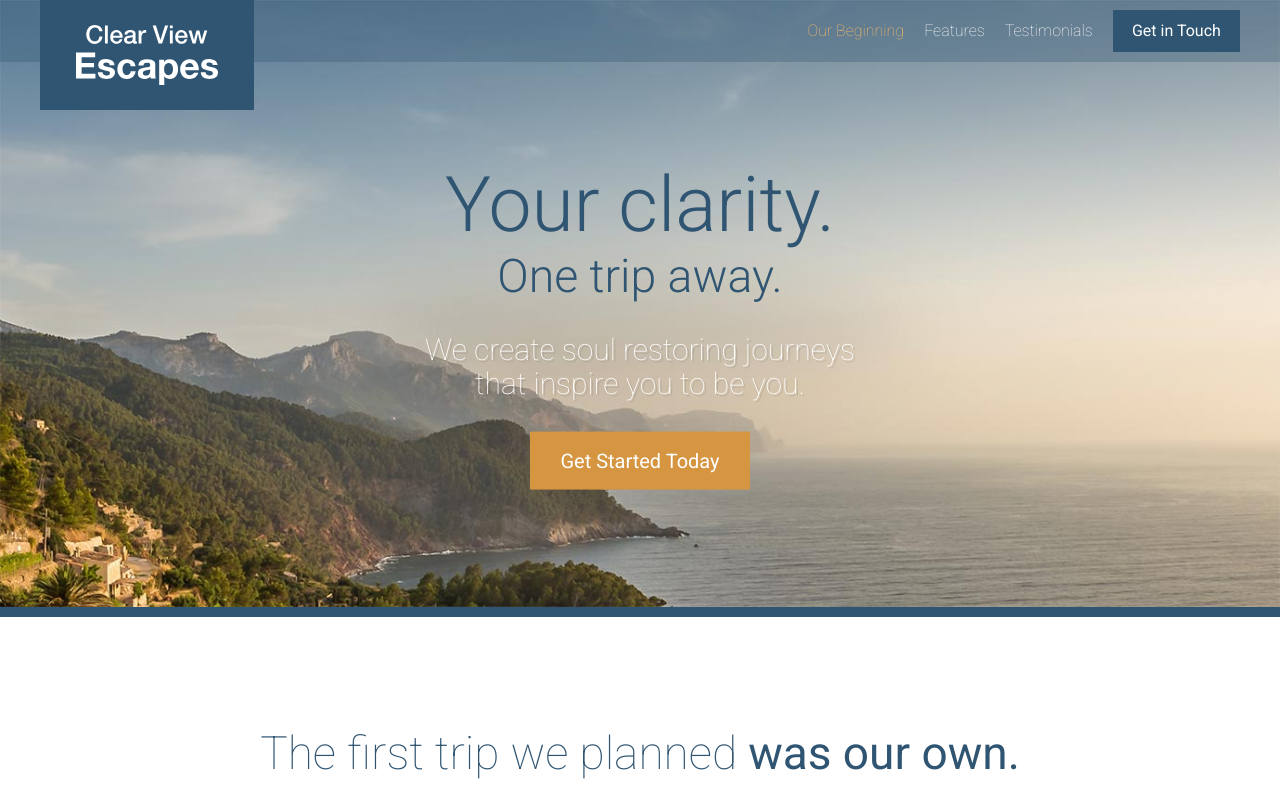
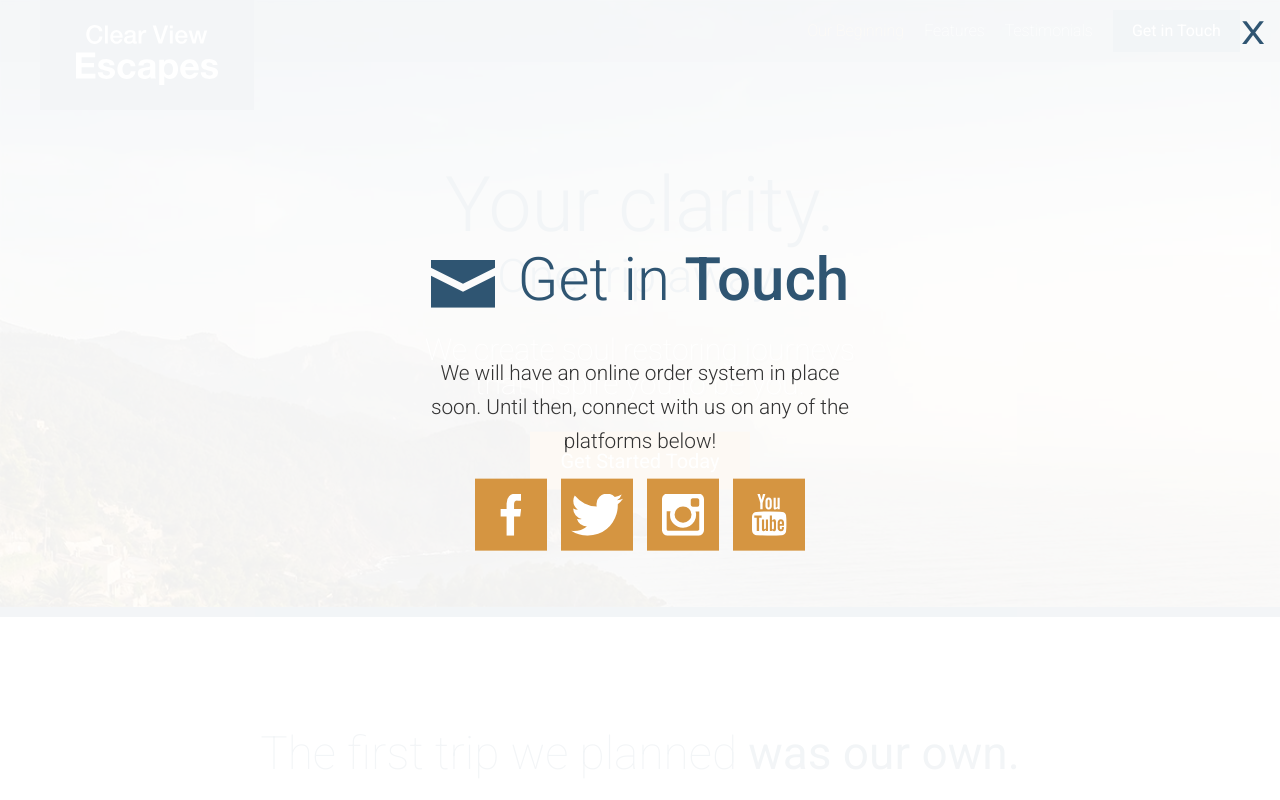
Before and after one commit to zeroFruit/workflow-p, a website: page app/index.html in a window 1280 px wide. Both pictures are taken after a click on the link "Get Started Today". Shown: the top 800 px of the page. Drawn offline with Linux system fonts and the light colour scheme.

Commit message:
Completed the modal overlay.

```diff
--- a/app/assets/scripts/App.js
+++ b/app/assets/scripts/App.js
@@ -1,9 +1,11 @@
 import MobileMenu from './modules/MobileMenu';
 import RevealOnScroll from './modules/RevealOnScroll';
 import StickyHeader from './modules/StickyHeader';
+import Modal from './modules/Modal';
 import $ from 'jquery';
 
 new MobileMenu();
 new RevealOnScroll($(".feature-item"), "85%");
 new RevealOnScroll($(".testimonial"), "60%");
 let stickyHeader = new StickyHeader();
+let modal = new Modal();
--- /dev/null
+++ b/app/assets/styles/modules/_modal.css
@@ -0,0 +1,48 @@
+.modal {
+  position: fixed;
+  z-index: 5;
+  background-color: rgba(255, 255, 255, .94);
+  top: 0;
+  bottom: 0;
+  left: 0;
+  right: 0;
+  opacity: 0;
+  visibility: hidden;
+  transform: scale(1.2);
+  transition: all .3s ease-out;
+
+  &--is-visible {
+    opacity: 1;
+    visibility: visible;
+    transform: scale(1);
+  }
+
+  &__inner {
+    position: absolute;
+    width: 100%;
+    top: 50%;
+    transform: translateY(-50%);
+  }
+
+  &__description {
+    text-align: center;
+    font-size: 1.3rem;
+    font-weight: 300;
+    line-height: 1.65;
+  }
+
+  &__close {
+    position: absolute;
+    top: 15px;
+    right: 15px;
+    font-size: 2rem;
+    transform: scaleX(1.2);
+    transform-origin: 100% 0;
+    color: $mainBlue;
+    cursor: pointer;
+
+    &:hover {
+      color: $mainOrange;
+    }
+  }
+}
--- a/app/assets/styles/modules/_section-title.css
+++ b/app/assets/styles/modules/_section-title.css
@@ -13,6 +13,11 @@
 
   &--blue {
     color: $mainBlue;
+  }
+
+  &--less-margin {
+    margin-bottom: 1.3rem;
+    margin-top: 0;
   }
 
   &__icon {
--- /dev/null
+++ b/app/assets/styles/modules/_social-icons.css
@@ -0,0 +1,26 @@
+.social-icons {
+  text-align: center;
+
+  &__icon {
+    background-color: $mainOrange;
+    display: inline-block;
+    margin: 0 5px 5px 5px;;
+    width: 33%;
+    height: 72px;
+    position: relative;
+
+    @mixin atSmall {
+      width: 72px;
+      height: 72px;
+      margin: 0 5px;
+    }
+
+    .icon {
+      display: block;
+      position: absolute;
+      top: 50%;
+      left: 50%;
+      transform: translate(-50%, -50%);
+    }
+  }
+}
--- a/app/assets/styles/modules/_wrapper.css
+++ b/app/assets/styles/modules/_wrapper.css
@@ -8,6 +8,10 @@
 
   &--medium {
     max-width: 976px;
+  }
+
+  &--narrow {
+    max-width: 470px;
   }
 
   &--no-padding-until-medium {
--- a/app/assets/styles/style.css
+++ b/app/assets/styles/style.css
@@ -17,3 +17,5 @@
 @import "modules/_site-header";
 @import "modules/_primary-nav";
 @import "modules/_reveal-item";
+@import "modules/_modal.css";
+@import "modules/_social-icons";
--- a/app/index.html
+++ b/app/index.html
@@ -25,7 +25,7 @@
 
       <div class="site-header__menu-content">
         <div class="site-header__btn-container">
-          <a href="#" class="btn">Get in Touch</a>
+          <a href="#" class="btn open-modal">Get in Touch</a>
         </div>
         <nav class="primary-nav primary-nav--pull-right">
           <ul>
@@ -50,7 +50,7 @@
         <h1 class="large-hero__title">Your clarity.</h1>
         <h2 class="large-hero__subtitle">One trip away.</h2>
         <p class="large-hero__description">We create soul restoring journeys that inspire you to be you.</p>
-        <p><a href="#" class="btn btn--orange btn--large">Get Started Today</a></p>
+        <p><a href="#" class="btn btn--orange btn--large open-modal">Get Started Today</a></p>
       </div>
     </div>
   </div>
@@ -168,9 +168,43 @@
 
   <footer class="site-footer">
     <div class="wrapper">
-      <p><span class="site-footer__text">Copyright &copy; 2016 Clear View Escapes. All rights reserved. </span><a href="#" class="btn btn--orange">Get in Touch</a></p>
+      <p><span class="site-footer__text">Copyright &copy; 2016 Clear View Escapes. All rights reserved. </span><a href="#" class="btn btn--orange open-modal">Get in Touch</a></p>
     </div>
   </footer>
+
+  <div class="modal">
+    <div class="modal__inner">
+      <h2 class="section-title section-title--blue section-title--less-margin">
+        <span class="icon icon--mail section-title__icon"></span>
+        Get in <strong>Touch</strong>
+      </h2>
+
+      <div class="wrapper wrapper--narrow">
+        <p class="modal__description">We will have an online order system in place soon. Until then, connect with us on any of the platforms below!</p>
+      </div>
+
+      <div class="social-icons">
+        <a href="#" class="social-icons__icon">
+          <span class="icon icon--facebook"></span>
+        </a>
+
+        <a href="#" class="social-icons__icon">
+          <span class="icon icon--twitter"></span>
+        </a>
+
+        <a href="#" class="social-icons__icon">
+          <span class="icon icon--instagram"></span>
+        </a>
+
+        <a href="#" class="social-icons__icon">
+          <span class="icon icon--youtube"></span>
+        </a>
+      </div>
+
+    </div>
+
+    <div class="modal__close">X</div>
+  </div>
 
   <script src="/temp/scripts/App.js"></script>
 </body>
--- a/app/temp/styles/style.css
+++ b/app/temp/styles/style.css
@@ -586,6 +586,10 @@ a {
   max-width: 976px;
 }
 
+.wrapper--narrow {
+  max-width: 470px;
+}
+
 .wrapper--no-padding-until-medium {
   padding-left: 0;
   padding-right: 0;
@@ -901,6 +905,11 @@ a {
 
 .section-title--blue {
   color: #2f5572;
+}
+
+.section-title--less-margin {
+  margin-bottom: 1.3rem;
+  margin-top: 0;
 }
 
 .section-title__icon {
@@ -1386,3 +1395,89 @@ Instead edit gulp/template/sprite */
   -webkit-transform: scale(1);
           transform: scale(1);
 }
+
+.modal {
+  position: fixed;
+  z-index: 5;
+  background-color: rgba(255, 255, 255, .94);
+  top: 0;
+  bottom: 0;
+  left: 0;
+  right: 0;
+  opacity: 0;
+  visibility: hidden;
+  -webkit-transform: scale(1.2);
+          transform: scale(1.2);
+  -webkit-transition: all .3s ease-out;
+  transition: all .3s ease-out;
+}
+
+.modal--is-visible {
+  opacity: 1;
+  visibility: visible;
+  -webkit-transform: scale(1);
+          transform: scale(1);
+}
+
+.modal__inner {
+  position: absolute;
+  width: 100%;
+  top: 50%;
+  -webkit-transform: translateY(-50%);
+          transform: translateY(-50%);
+}
+
+.modal__description {
+  text-align: center;
+  font-size: 1.3rem;
+  font-weight: 300;
+  line-height: 1.65;
+}
+
+.modal__close {
+  position: absolute;
+  top: 15px;
+  right: 15px;
+  font-size: 2rem;
+  -webkit-transform: scaleX(1.2);
+          transform: scaleX(1.2);
+  -webkit-transform-origin: 100% 0;
+          transform-origin: 100% 0;
+  color: #2f5572;
+  cursor: pointer;
+}
+
+.modal__close:hover {
+  color: #d59541;
+}
+
+.social-icons {
+  text-align: center;
+}
+
+.social-icons__icon {
+  background-color: #d59541;
+  display: inline-block;
+  margin: 0 5px 5px 5px;
+  width: 33%;
+  height: 72px;
+  position: relative;
+}
+
+@media (min-width: 530px) {
+
+  .social-icons__icon {
+    width: 72px;
+    height: 72px;
+    margin: 0 5px;
+  }
+}
+
+.social-icons__icon .icon {
+  display: block;
+  position: absolute;
+  top: 50%;
+  left: 50%;
+  -webkit-transform: translate(-50%, -50%);
+          transform: translate(-50%, -50%);
+}
```
Also changed, not shown: app/assets/scripts/modules/Modal.js (added, +38 -0 lines), app/temp/scripts/App.js.
